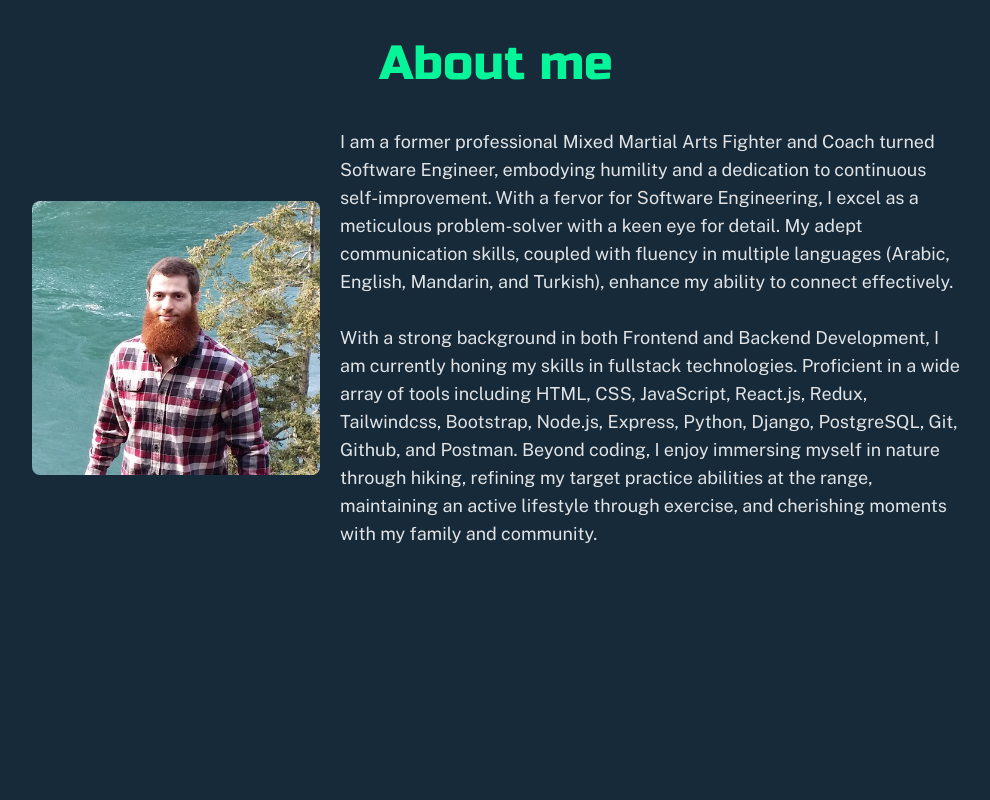
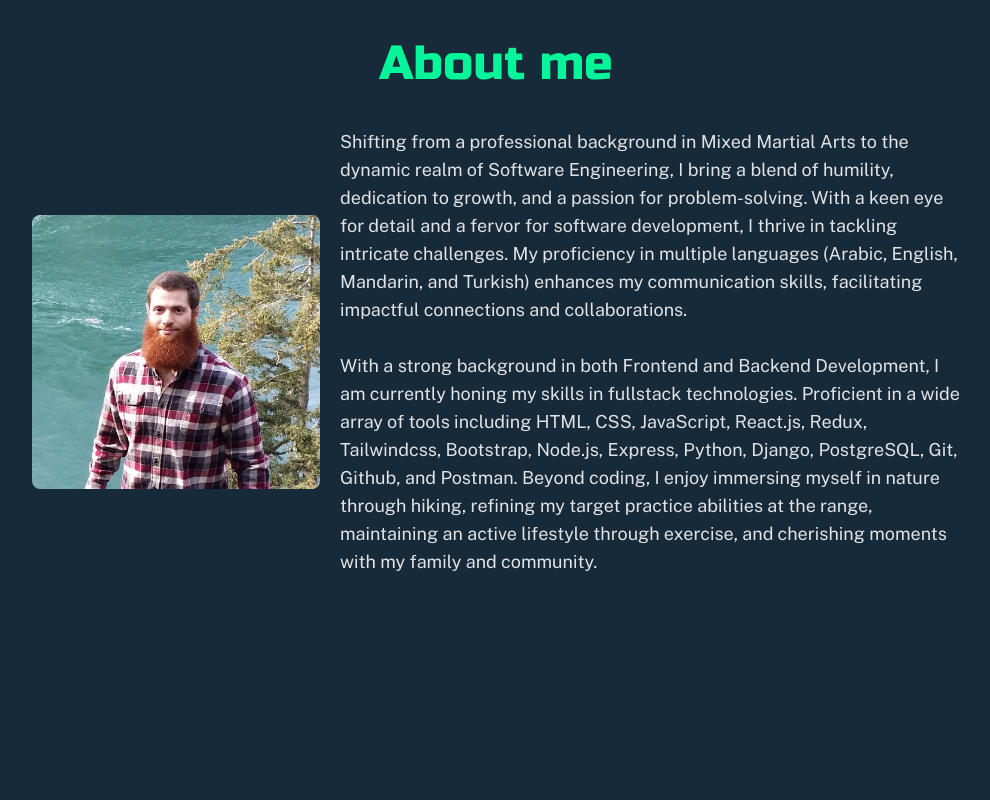
Before and after one commit to AmmarCode/portfolio2.0, a React (Vite) app: page / in a window 1280 px wide. Shown: the part 1100-1900 px from the top of the page, without its empty margins (144-1134 px from the left). Built offline with nearby package versions, Linux system fonts and the light colour scheme.

Commit message:
Update content

```diff
--- a/src/components/About.jsx
+++ b/src/components/About.jsx
@@ -26,9 +26,10 @@ const About = () => {
           alt="Ammar's Image"
         />
         <p className="sm:w-1/2 text-lg">
-          I am a former professional Mixed Martial Arts Fighter and Coach turned Software Engineer, embodying humility and a dedication to continuous self-improvement.
-          With a fervor for Software Engineering, I excel as a meticulous problem-solver with a keen eye for detail.
-          My adept communication skills, coupled with fluency in multiple languages (Arabic, English, Mandarin, and Turkish), enhance my ability to connect effectively.
+        Shifting from a professional background in Mixed Martial Arts to the dynamic realm of Software Engineering,
+        I bring a blend of humility, dedication to growth, and a passion for problem-solving. With a keen eye for detail and a fervor for software development,
+        I thrive in tackling intricate challenges. My proficiency in multiple languages (Arabic, English, Mandarin, and Turkish) enhances my communication skills,
+        facilitating impactful connections and collaborations.
           <br />
           <br />
           With a strong background in both Frontend and Backend Development, I am currently honing my skills in fullstack technologies.
--- a/src/components/Contact.jsx
+++ b/src/components/Contact.jsx
@@ -16,12 +16,10 @@ const Contact = () => {
     >
       <h2 className="text-4xl md:text-5xl mb-10 text-[#07f59a]">Contact me</h2>
       <h3 className="text-xl sm:text-2xl">
-        Do you like what you see? Let's talk business!
+        Let's talk business!
       </h3>
       <p className="text-lg">
-        Click on the Envelope icon to send me an email, the Linkedin icon to
-        connect with me on Linkedin, or the Github icon to check out my Github
-        profile.
+        Click on the Envelope icon to send me an email, or click on your favorite platform icon to connect with me.
       </p>
       <div className="arrow bounceLeft mb-0 sm:my-0 sm:py-0">
         <FaArrowLeft className="text-8xl hidden sm:block mt-[3rem]" />
```
